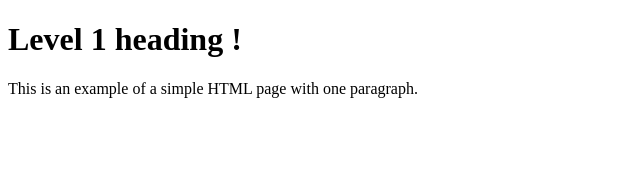
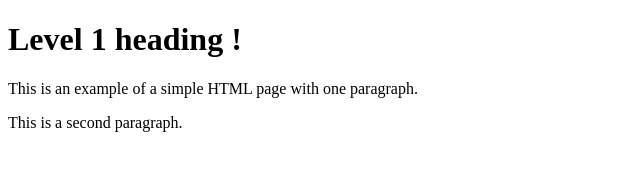
Before and after one commit to elmaataouin/TP2_repo, a plain HTML site: page index.html in a window 1280 px wide. Shown: the whole page, without its empty margins (0-640 px from the left). Drawn offline with Linux system fonts and the light colour scheme.

Commit message:
feat : new paragraph

```diff
--- a/index.html
+++ b/index.html
@@ -6,5 +6,8 @@
     <body>
         <h1>Level 1 heading !</h1>
         <p>This is an example of a simple HTML page with one paragraph.</p>
+        <div>
+            <p>This is a second paragraph.</p>
+        </div>
     </body>
 </html>
```
